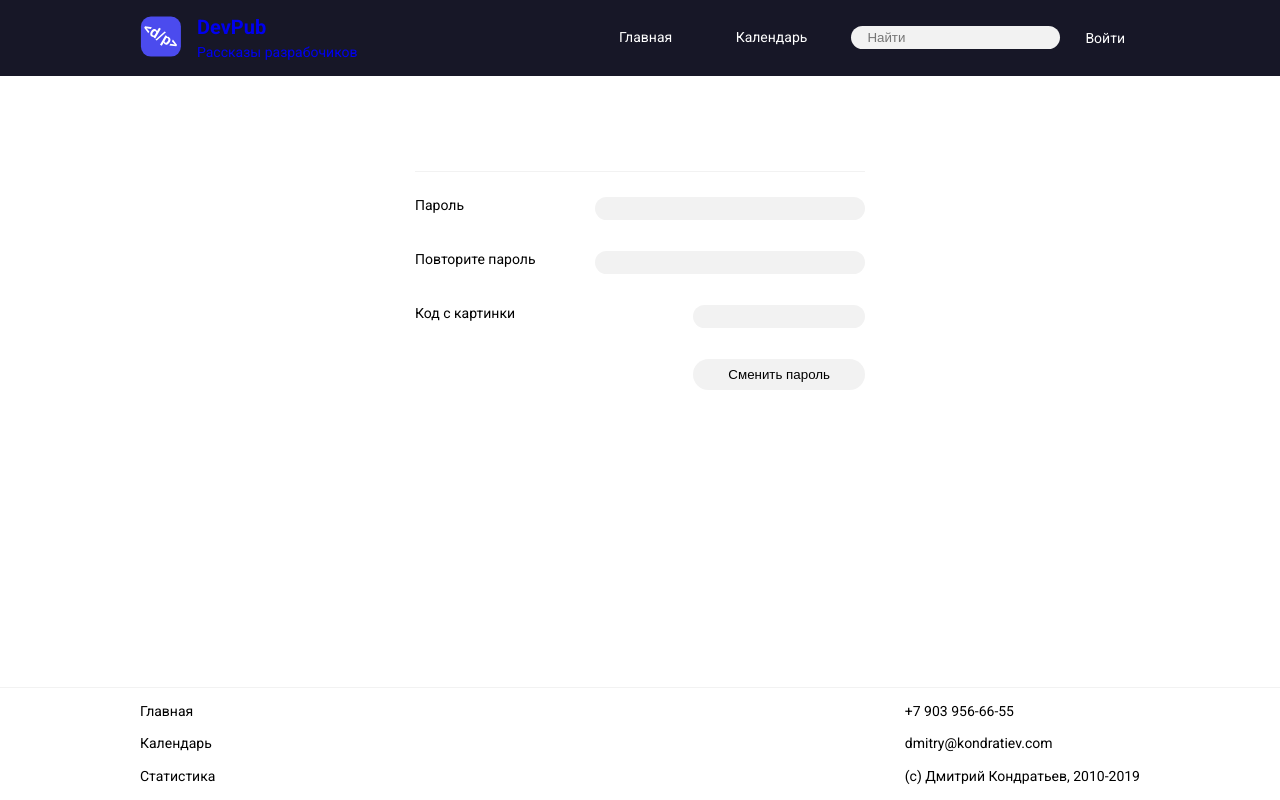
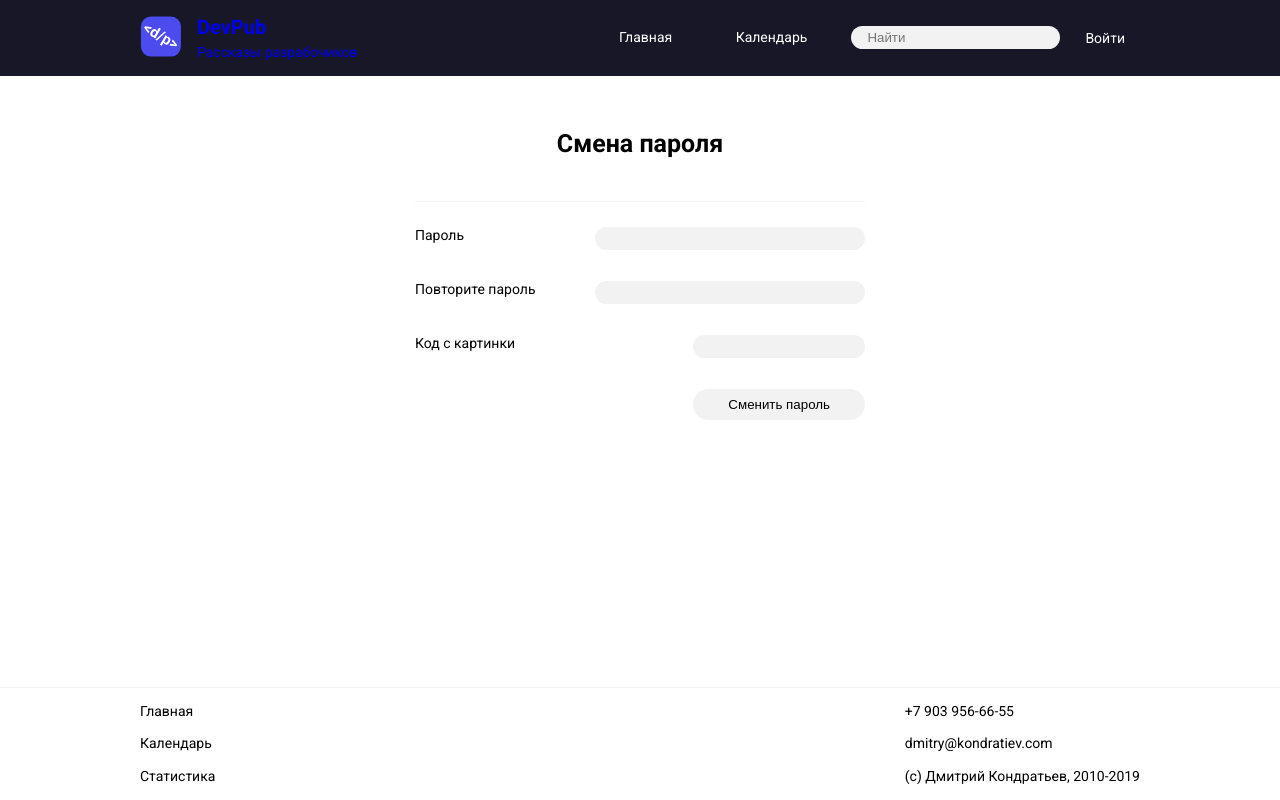
Before and after one commit to Darhild/devpub, a Vue app: page /login/change-password/1 in a window 1280 px wide. Built offline with nearby package versions, Linux system fonts and the light colour scheme; no server answers; what vueditor would draw is missing.

Commit message:
corrected mistakes in forms

```diff
--- a/src/components/LoginChange.vue
+++ b/src/components/LoginChange.vue
@@ -50,7 +50,7 @@ export default {
 
   data() {
     return {
-      requiredFields: "code,password,repeatPassword,captcha"
+      requiredFields: "code,secret,password,repeatPassword,captcha"
     };
   },
 
@@ -65,7 +65,7 @@ export default {
       this.$store
         .dispatch("changePassword", this.validatedFields)
         .then(() => {
-          if (!this.authErrors.length) this.$router.push("/login");
+          if (!Object.keys(this.authErrors).length) this.$router.push("/login");
         })
         .catch(e => this.serverErrors.push(e));
     }
--- a/src/mixins/formSubmit.js
+++ b/src/mixins/formSubmit.js
@@ -1,4 +1,3 @@
-
 export default {
   data() {
     return {
@@ -9,6 +8,11 @@ export default {
 
   computed: {
     submitStatus() {
+      console.log(
+        Object.keys(this.validatedFields).toString(),
+        " - ",
+        this.requiredFields
+      );
       if (
         Object.keys(this.validatedFields).toString() === this.requiredFields &&
         Object.values(this.validatedFields).every(item => item !== false)
--- a/src/views/Login.vue
+++ b/src/views/Login.vue
@@ -23,10 +23,8 @@ export default {
           return "Регистрация";
         case "/login/restore-password":
           return "Восстановление пароля";
-        case "/login/change-password":
+        default:
           return "Смена пароля";
-        default:
-          return "";
       }
     }
   },
```
Also changed, not shown: src/components/Captcha.vue (line endings or trailing spaces).
